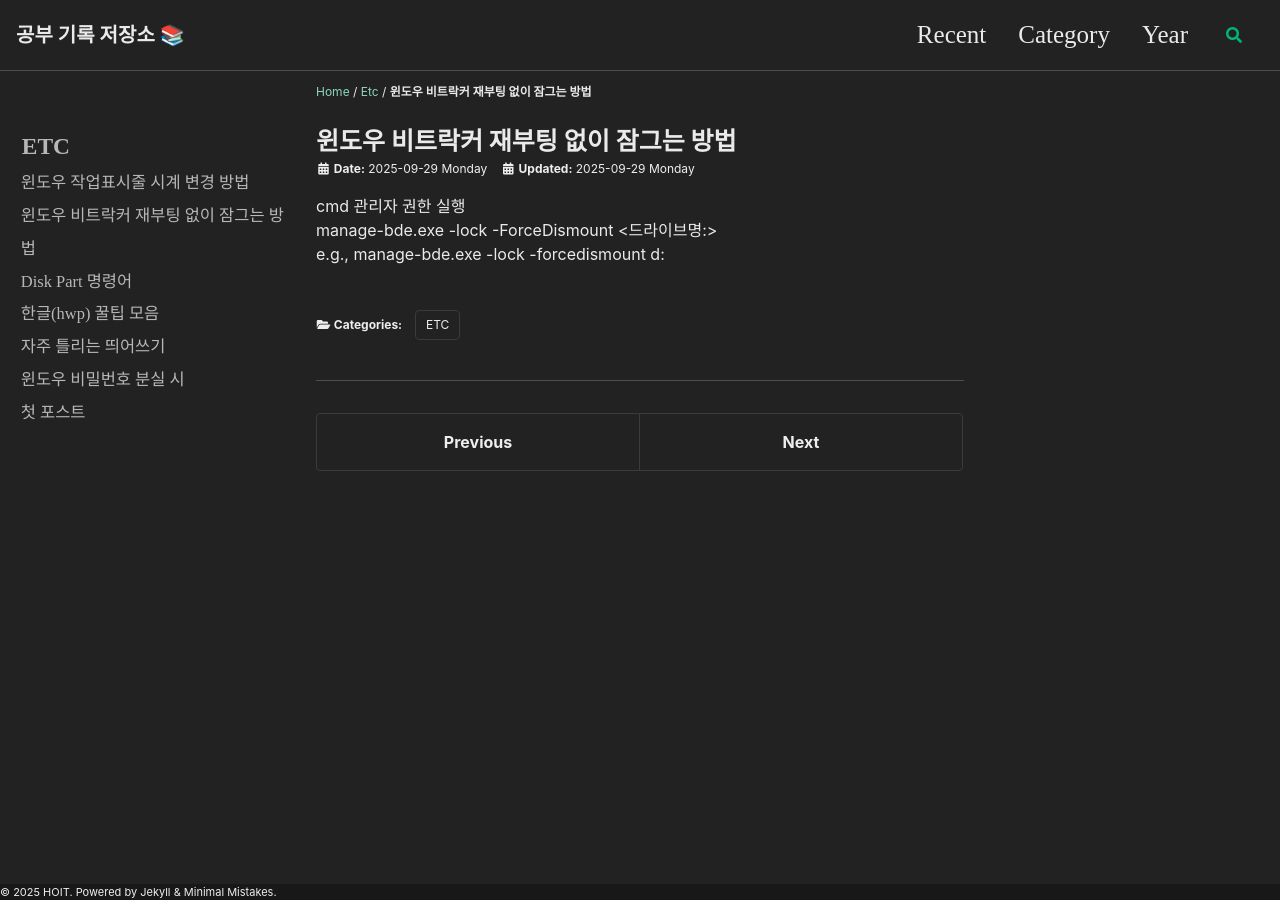
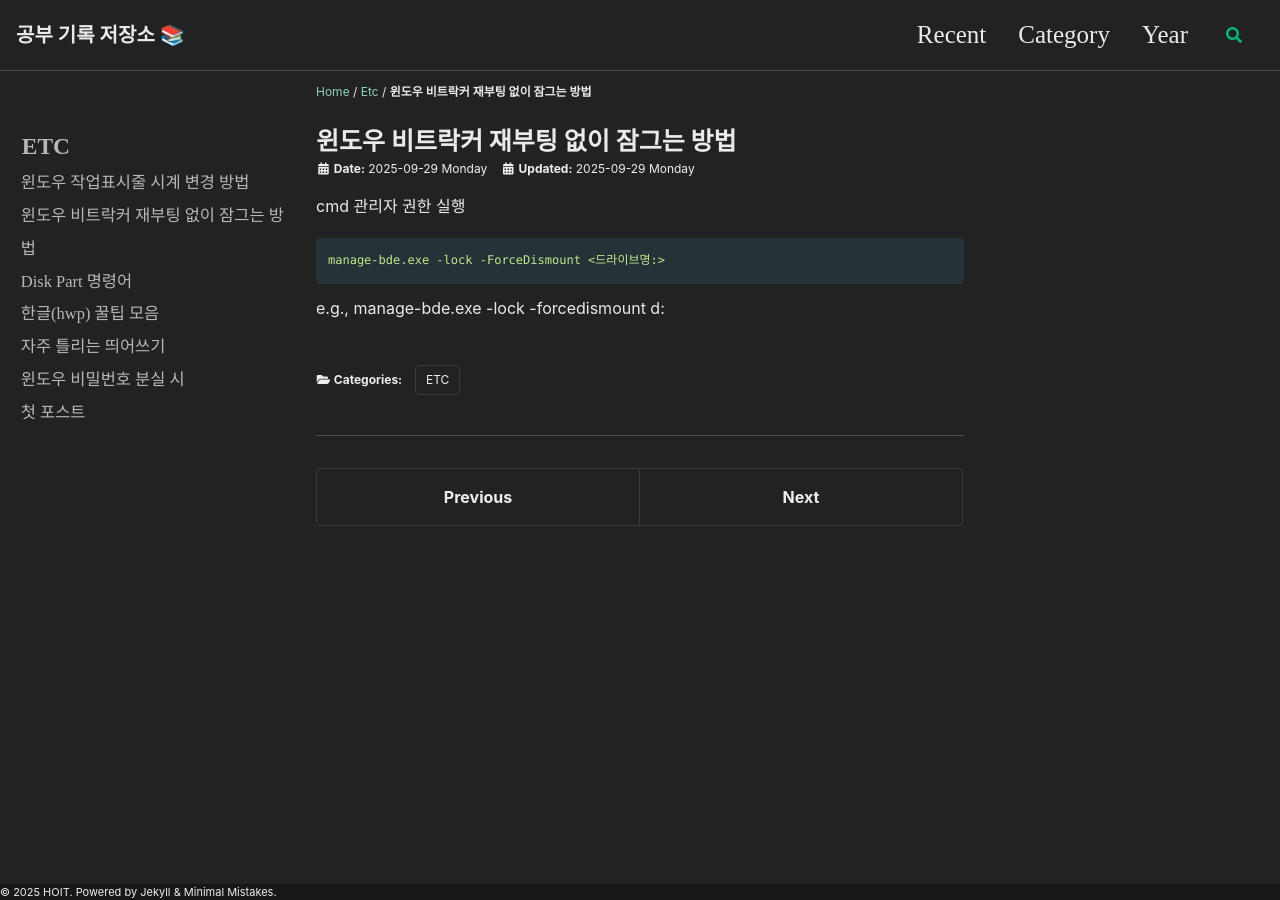
Before and after one commit to Hovember/Hovember.github.io, a Jekyll site: the page built from _posts/ETC/2025-09-29-bitlocker.md, in a window 1280 px wide. Built offline with Jekyll 4.4.1, drawn with Linux system fonts in a browser that asks for light colours; cached includes are drawn as plain includes; some web fonts are replaced.

Commit message:
Update 2025-09-29-bitlocker.md

````diff
--- a/_posts/ETC/2025-09-29-bitlocker.md
+++ b/_posts/ETC/2025-09-29-bitlocker.md
@@ -9,5 +9,7 @@
 ---
 
 cmd 관리자 권한 실행<br>
-manage-bde.exe -lock -ForceDismount <드라이브명:><br>
+```yaml
+manage-bde.exe -lock -ForceDismount <드라이브명:>
+```
 e.g., manage-bde.exe -lock -forcedismount d: <br>
````
